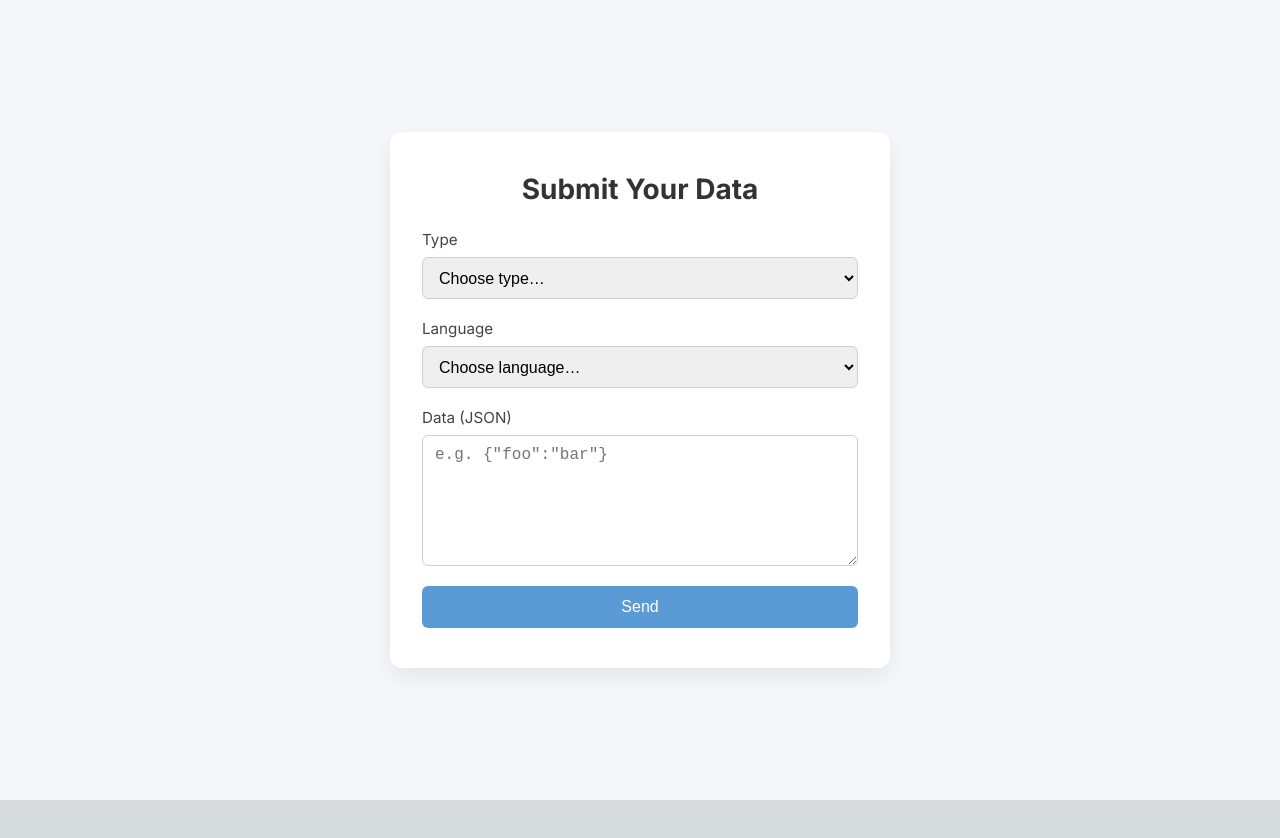
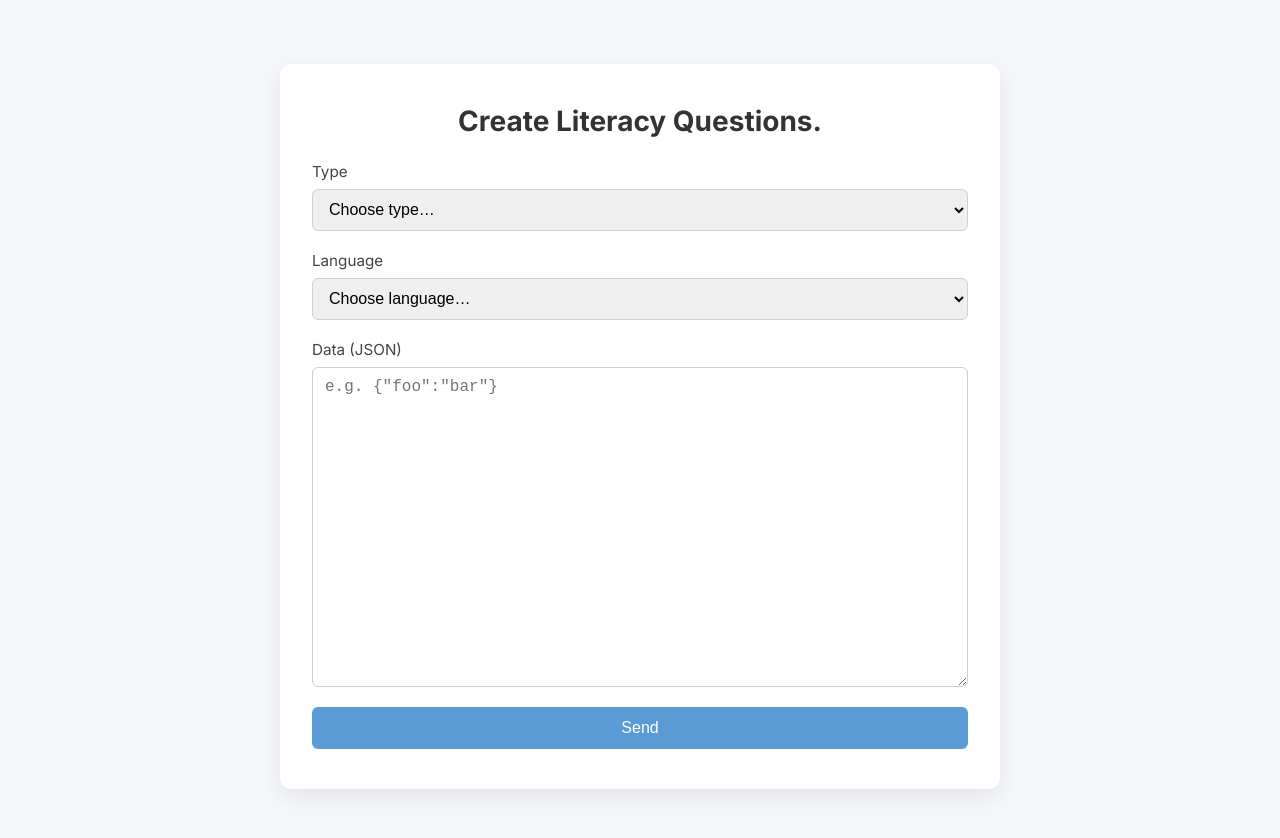
Before and after one commit to victorursu/cfmyapp-fullstack, a Next.js app: page / in a window 1280 px wide. Shown: the top 838 px of the page. Before the commit the page ends 800 px from the top, so only its background shows below. Built offline with nearby package versions, Linux system fonts and the light colour scheme.

Commit message:
Style the form.

```diff
--- a/app/api/submit/route.js
+++ b/app/api/submit/route.js
@@ -8,17 +8,18 @@ export async function POST(request) {
     try {
         const { type, language, payload } = await request.json()
 
-        const { error } = await supabaseAdmin
+        const { data, error } = await supabaseAdmin
             .from('literacyQuestions')
             .insert([{ type, language, payload }])
             .select('id')
+            .single()
 
         if (error) {
             console.error('Supabase insert error:', error)
             return NextResponse.json({ error: error.message }, { status: 500 })
         }
 
-        return NextResponse.json({ message: 'Inserted' })
+        return NextResponse.json( {id: data.id })
     } catch (err) {
         return NextResponse.json({ error: err.message }, { status: 500 })
     }
--- a/app/page.js
+++ b/app/page.js
@@ -20,8 +20,10 @@ export default function Home() {
       body: JSON.stringify({ type, language, payload: data }),
     })
 
+    const result = await res.json()
+
     if (res.ok) {
-      setStatus('✅ Submitted!')
+      setStatus(`✅ Submitted ${result.id}`)
       setType('')
       setLang('')
       setData('')
@@ -34,7 +36,7 @@ export default function Home() {
   return (
       <main className={styles.main}>
         <div className={styles.formCard}>
-          <h1 className={styles.title}>Submit Your Data</h1>
+          <h1 className={styles.title}>Create Literacy Questions.</h1>
 
           <form onSubmit={handleSubmit} className={styles.form}>
             <label>
@@ -61,9 +63,11 @@ export default function Home() {
                   required
               >
                 <option value="" disabled>Choose language…</option>
-                <option value="ro">ro</option>
-                <option value="hu">hu</option>
-                <option value="ua">ua</option>
+                <option value="ro">🇷🇴 Română'</option>
+                <option value="en">🇬🇧 English</option>
+                <option value="hu">🇭🇺 Magyar</option>
+                <option value="rom">🏳️ Rromani</option>
+                <option value="ua">🇺🇦 Україна</option>
               </select>
             </label>
 
--- a/app/page.module.css
+++ b/app/page.module.css
@@ -13,7 +13,7 @@
   padding: 2.5rem 2rem;
   border-radius: 12px;
   box-shadow: 0 8px 24px rgba(0, 0, 0, 0.08);
-  max-width: 500px;
+  max-width: 45em;
   width: 100%;
 }
 
@@ -45,6 +45,11 @@
   border-radius: 6px;
   font-size: 1rem;
   transition: border-color 150ms;
+  max-width: 45em;
+}
+
+.form textarea {
+  min-height: 40vh;
 }
 
 .form input:focus,
```
